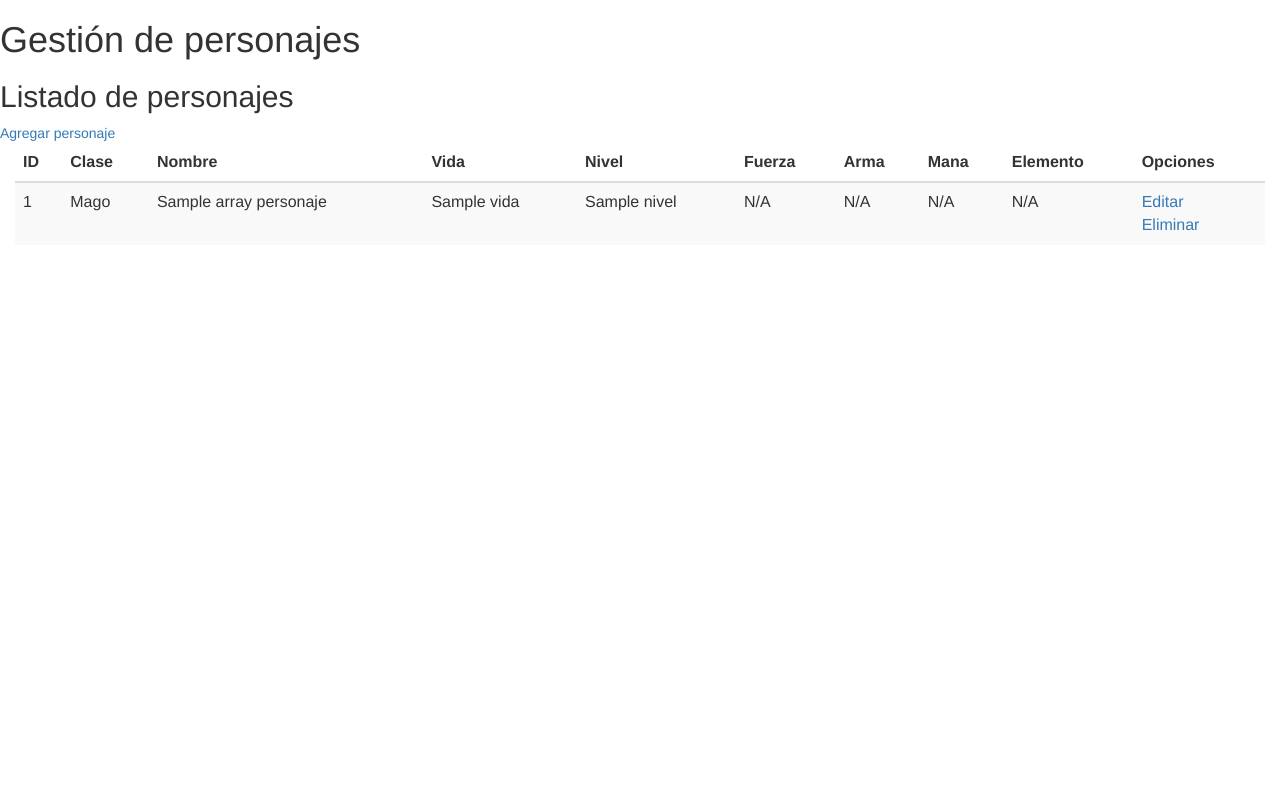
After one commit to AndreuRaga/Prog-Proyecto2aEvaluacion, a PHP site: template views/listar.php in a window 1280 px wide. The commit adds this page. Run offline with PHP 8.4, Linux system fonts and the light colour scheme; the template is opened without the code that fills it: most values are stand-ins (such as "Sample title", 1, 10 or a date in 2020).

Commit message:
Funcionalidad de listar
Co-authored-by: Copilot <copilot@github.com>

```diff
--- /dev/null
+++ b/views/listar.php
@@ -0,0 +1,74 @@
+<html>
+<head>
+    <title>Gestión de personajes</title>
+    <meta charset="utf-8">
+    <link rel="stylesheet" href="http://maxcdn.bootstrapcdn.com/bootstrap/3.3.6/css/bootstrap.min.css">
+    <script src="http://maxcdn.bootstrapcdn.com/bootstrap/3.3.6/js/bootstrap.min.js"></script>
+</head>
+<body>
+    <h1>Gestión de personajes</h1>
+
+    <h2>Listado de personajes</h2>
+        <a href="index.php?accion=agregar">Agregar personaje</a>
+
+    <div class="container-fluid">
+        <table class="table table-striped">
+            <thead>
+                <tr>
+                    <th>ID</th>
+                    <th>Clase</th>
+                    <th>Nombre</th>
+                    <th>Vida</th>
+                    <th>Nivel</th>
+                    <th>Fuerza</th>
+                    <th>Arma</th>
+                    <th>Mana</th>
+                    <th>Elemento</th>
+
+                    <th>Opciones</th>
+                </tr>
+            </thead>
+            <tbody>
+                <?php foreach ($arrayPersonajes as $personaje): ?>
+                    <tr>
+                        <td><?=$personaje->getId()?></td>
+                        <?php
+                        if ($personaje instanceof Guerrero) {
+                            echo '<td>' . 'Guerrero' . '</td>';
+                        } else {
+                            echo '<td>' . 'Mago' . '</td>';
+                        }
+                        echo '<td>' . $personaje->getNombre() . '</td>';
+                        echo '<td>' . $personaje->getVida() . '</td>';
+                        echo '<td>' . $personaje->getNivel() . '</td>';
+
+                        if ($personaje instanceof Guerrero) {
+                            echo '<td>' . $personaje->getFuerza() . '</td>';
+                            echo '<td>' . $personaje->getArma() . '</td>';
+                        } else {
+                            echo '<td>' . 'N/A' . '</td>';
+                            echo '<td>' . 'N/A' . '</td>';
+                        }
+
+                        if ($personaje instanceof Mago) {
+                            echo '<td>' . $personaje->getMana() . '</td>';
+                            echo '<td>' . $personaje->getElemento() . '</td>';
+                        } else {
+                            echo '<td>' . 'N/A' . '</td>';
+                            echo '<td>' . 'N/A' . '</td>';
+                        }
+                        ?>
+
+                            <td>
+                                <a href="index.php?accion=editar&id=<?=$personaje->getId()?>">Editar</a>
+                                <br>
+                                <a href="index.php?accion=eliminar&id=<?=$personaje->getId()?>">Eliminar</a>
+                            </td>
+
+                    </tr>
+                <?php endforeach; ?>
+            </tbody>
+        </table>
+    </div>
+</body>
+</html>
```
Also changed, not shown: controllers/PersonajeController.php (added, +13 -0 lines), index.php (+8 -15 lines), models/GestorPDO.php (+17 -0 lines).
